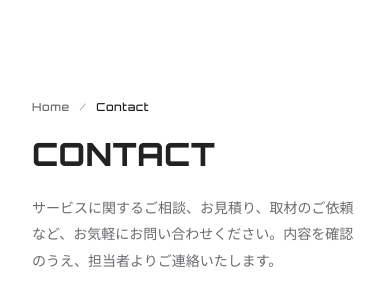
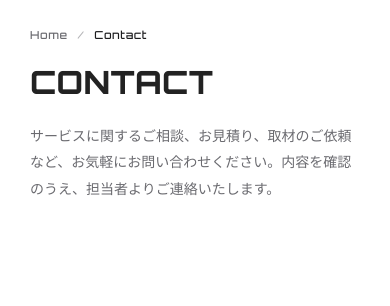
Before and after one commit to daichikomiya-96/testsite, a plain HTML site: page embed-contact-fv.html in a window 390 px wide. Drawn offline with Linux system fonts and the light colour scheme.

Commit message:
Contact FV: shrink top spacing (STUDIO already offsets the iframe below the header); restore original side padding
Co-Authored-By: Claude Opus 5.5 <noreply@anthropic.com>

```diff
--- a/embed-contact-fv.html
+++ b/embed-contact-fv.html
@@ -16,7 +16,7 @@
     --ink:#1c1c1e;--ink-dim:#6b6b70;--page-bg:#f2f2f2;
     --mono:"Orbitron", ui-monospace,"Cascadia Code","Roboto Mono","SFMono-Regular",Menlo,Consolas,"Courier New",monospace;
     --sans:"Hiragino Kaku Gothic ProN","Hiragino Sans","Yu Gothic Medium","Yu Gothic","Meiryo",system-ui,sans-serif;
-    --top:72px;
+    --top:24px; /* STUDIO already places this iframe below the 80px header */
   }
   *{box-sizing:border-box;}
   html,body{margin:0;background:transparent;color:var(--ink);font-family:var(--sans);overflow:hidden;scrollbar-width:none;}
@@ -32,8 +32,7 @@
   .contact-lede{margin:26px 0 0;max-width:720px;font-size:14px;line-height:1.9;color:var(--ink-dim);}
 
   @media (max-width:768px){
-    .contact-container{padding-left:max(32px,8vw);padding-right:max(32px,8vw);}
-    .contact-lede{max-width:none;}
+    .contact-container{padding-top:0;padding-left:30px;padding-right:30px;}
   }
 </style>
 </head>
@@ -50,7 +49,7 @@
 /* Query options (put them on the iframe src):
    ?base=https://example.com  site that owns the links; links with data-path become base + data-path
                               (default: https://recologne.co.jp)
-   &top=0                     top padding in px (default 72 = clears a fixed STUDIO header; 0 for none)
+   &top=0                     top padding in px (default 24; 0 on phones)
    &name=contact-fv           name sent with the height message
    The page posts {type:'recologne-embed-height', name, height} to the parent so the parent can size the iframe. */
 (function(){
```
